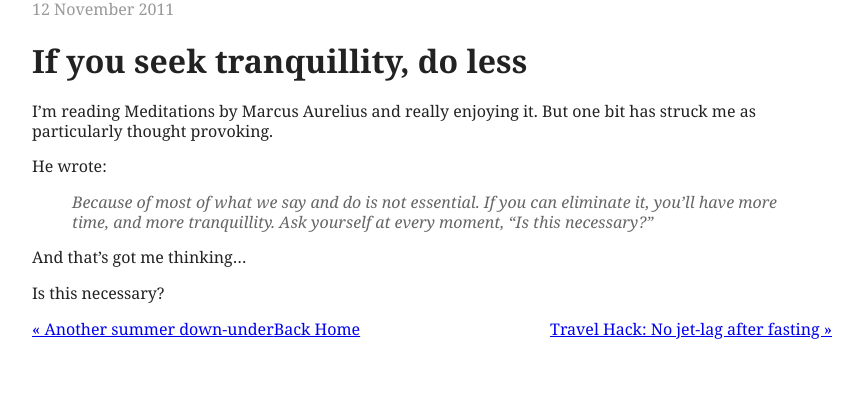
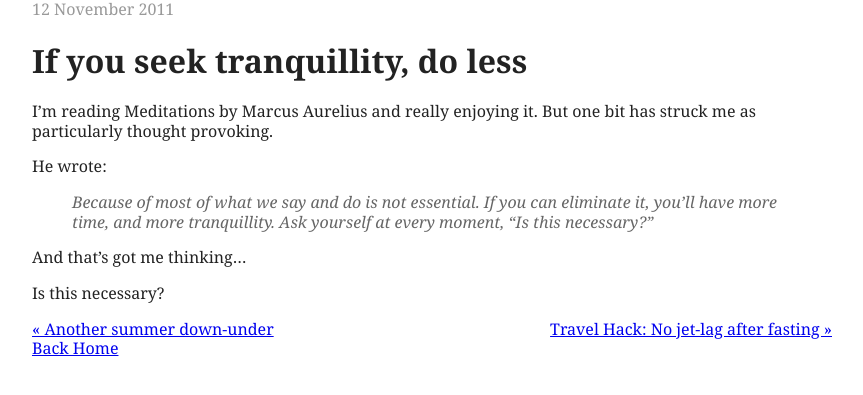
Before and after one commit to hairykiwi/blogtemplate, a Jekyll site: the page built from _posts/2011-11-12-if-you-seek-tranquillity-do-less.md, in a window 1280 px wide. Shown: the top 395 px of the page, without its empty margins (208-1071 px from the left). Built offline with Jekyll 4.4.1, drawn with Linux system fonts in a browser that asks for light colours.

Commit message:
nextprev styles

```diff
--- a/_layouts/post.html
+++ b/_layouts/post.html
@@ -28,7 +28,7 @@ layout: layout
 
 </div>
 
-        <p><a href="/" rel="author">Back Home</a></p>
+        <p class="clearall"><a href="/" rel="author">Back Home</a></p>
 
     </div>
 </div>
--- a/css/davebeer.css
+++ b/css/davebeer.css
@@ -76,6 +76,7 @@ header {float: left; display: none;}
 blockquote {font-style: italic; color: #666;}
 .nextprev .next {float: right; text-align: right;}
 .nextprev .prev {float: left;}
+.clearall {clear: both;}
 
 
 
```
